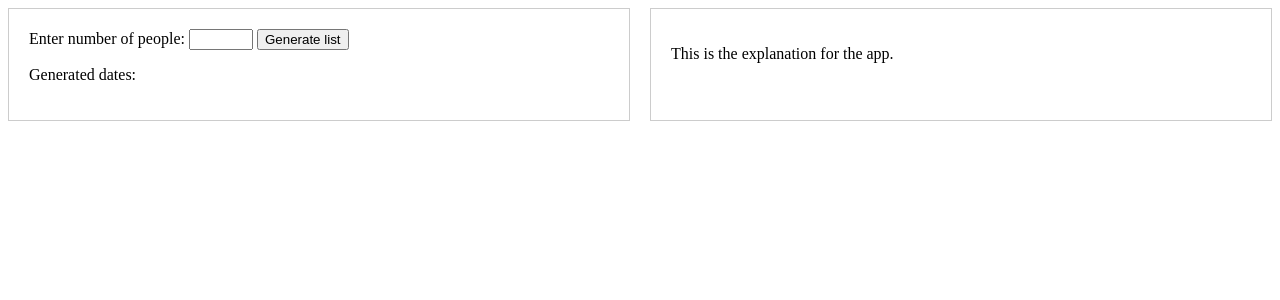
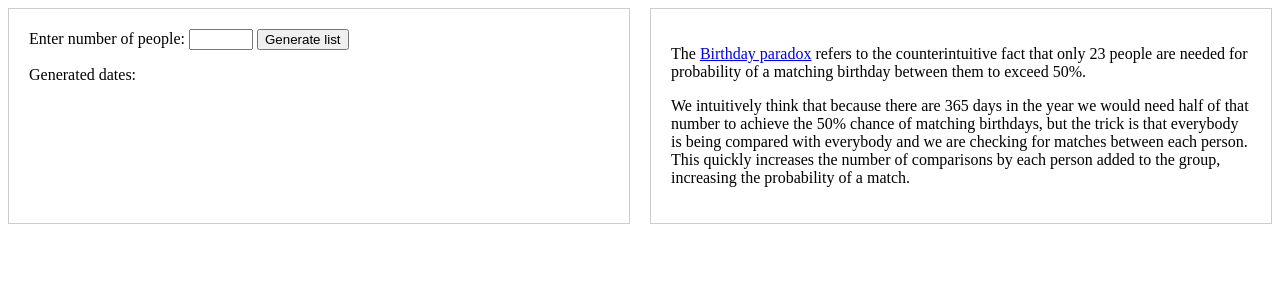
Before and after one commit to mare011rs/birthday_paradox, a Flask app: page / in a window 1280 px wide. Shown: the top 300 px of the page. Run offline with Flask 3, Linux system fonts and the light colour scheme.

Commit message:
update description and readme

```diff
--- a/app.py
+++ b/app.py
@@ -2,7 +2,6 @@ from flask import Flask, render_template, request, url_for
 import matplotlib
 matplotlib.use('Agg')
 import matplotlib.pyplot as plt
-
 
 import random
 from datetime import datetime, timedelta
@@ -73,8 +72,10 @@ app.config['UPLOAD_FOLDER'] = 'static/images'
 
 @app.route('/', methods=['GET', 'POST'])
 def index():
+    number = ''
     if request.method == 'POST':
         num_of_people_input = int(request.form['num_of_people_input'])
+        number = num_of_people_input
         dates = generate_dates(num_of_people_input)
         match_chance = calc_match_chance(num_of_people_input)
         match_chance = f'{round(match_chance*100, 2)}%'
@@ -88,20 +89,12 @@ def index():
             match_chance=match_chance,
             result=dates,
             duplicates=duplicates,
-            plot_url=plot
+            plot_url=plot,
+            number=number
             )
 
     return render_template("index.html")
 
 
-
-
-
-
-
-
-
-
-
 if __name__ == '__main__':
     app.run(debug=True, port=8001)
--- a/templates/index.html
+++ b/templates/index.html
@@ -13,7 +13,7 @@
 
             <form method="post">
                 <label for="num_of_people_input">Enter number of people:</label>
-                <input type="number" id="num_of_people_input" name="num_of_people_input" required min="0" max="365">
+                <input type="number" id="num_of_people_input" name="num_of_people_input" value="{{ number }}" required min="0" max="365">
                 <button type="submit">Generate list</button>
             </form>
 
@@ -40,7 +40,14 @@
 
         <div class="right">
             <p>
-                This is the explanation for the app.
+                The <a href="https://en.wikipedia.org/wiki/Birthday_problem#:~:text=The%20birthday%20paradox%20refers%20to%20the%20counterintuitive%20fact%20that%20only%2023%20people%20are%20needed%20for%20that%20probability%20to%20exceed%2050%25.">Birthday paradox</a> refers to the counterintuitive fact that only 23 people are needed for probability of a matching birthday between them to exceed 50%.
+            </p>
+            <p>
+                We intuitively think that because there are 365 days in the year we would need
+                half of that number to achieve the 50% chance of matching birthdays, but the trick
+                is that everybody is being compared with everybody and we
+                are checking for matches between each person. This quickly increases the number of
+                comparisons by each person added to the group, increasing the probability of a match.
             </p>
         </div>
 
```
Also changed, not shown: README.md, 2 other files.
